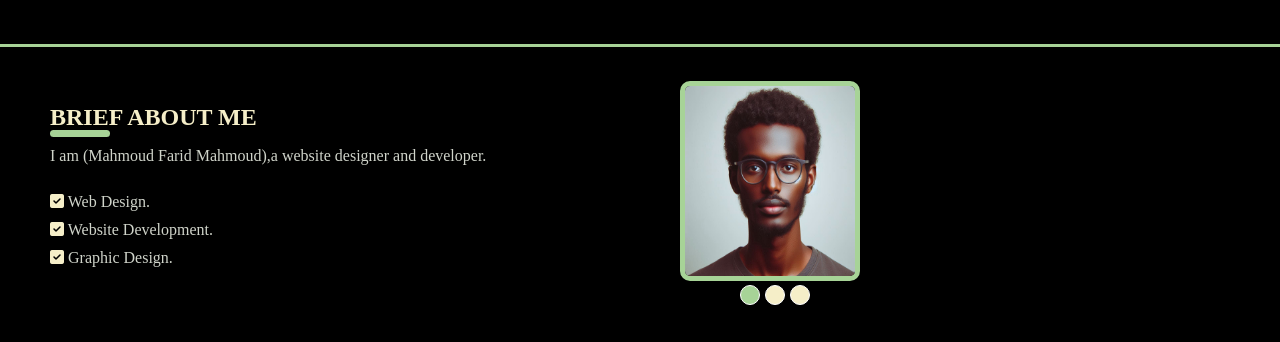
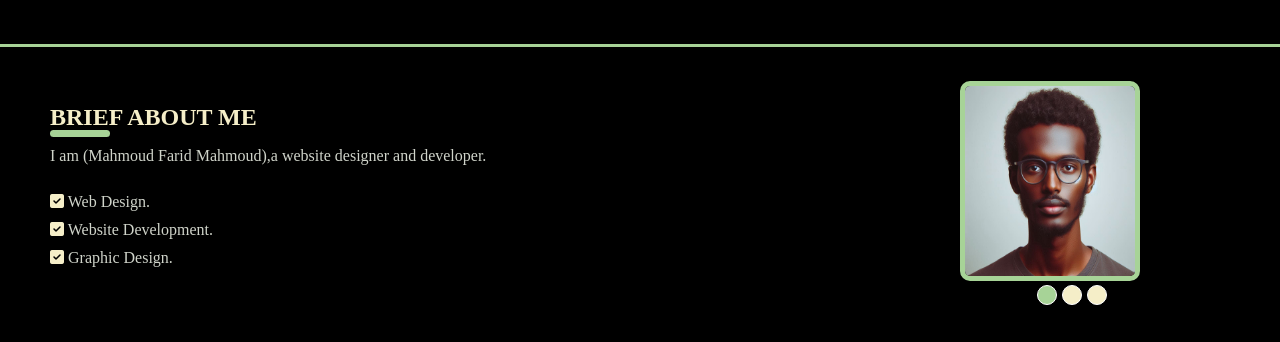
Before and after one commit to creativity249/The-first-project, a plain HTML site: page index.html in a window 1280 px wide. Shown: the part 2656-2998 px from the top of the page. Drawn offline with Linux system fonts and the light colour scheme.

Commit message:
Update p1.css

```diff
--- a/style/p1.css
+++ b/style/p1.css
@@ -439,12 +439,12 @@ body {
     border: solid 5px;
     border-radius: 10px;
     border-color: #A7D397;
-    margin-top: -600px;
-    margin-left: 680px;
+    margin-top: -20%;
+    margin-left: 75%;
 
 }
 .about-me-circle{
-     margin-left: 740px;
+     margin-left: 81%;
 }
 .circle{
     width: 20px;
```
